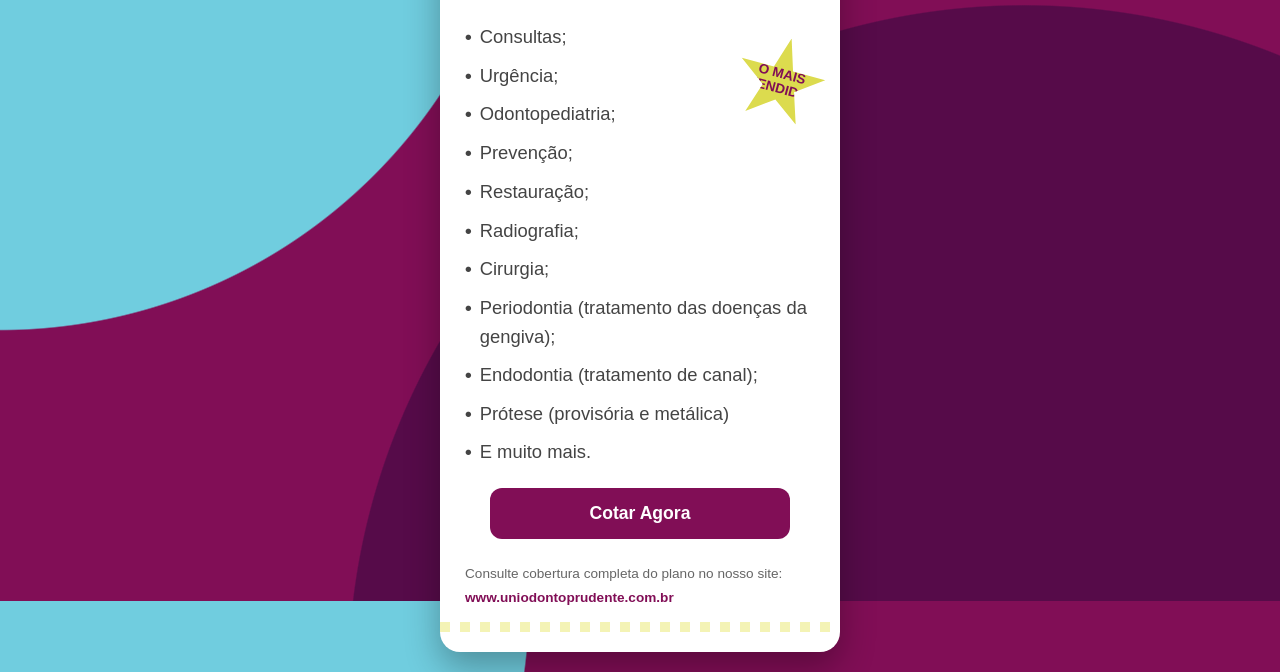
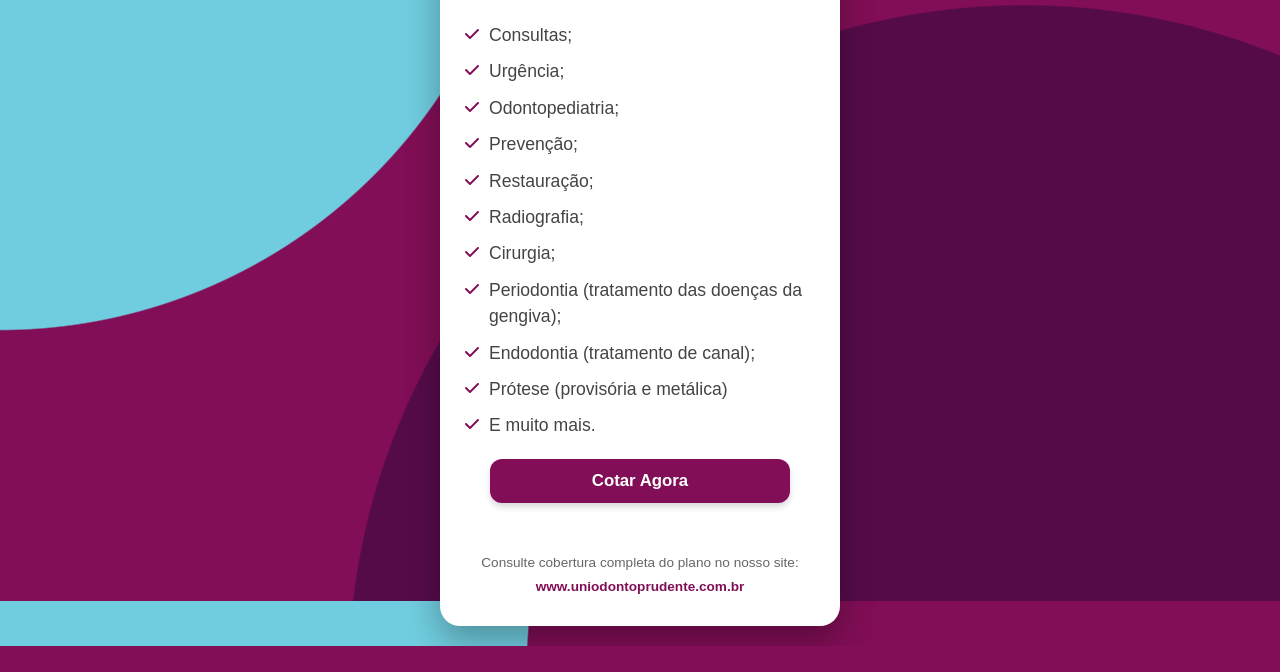
Before and after one commit to uniodontopp/ntag-luc-unipp, a plain HTML site: page planos.html in a window 1280 px wide. Shown: the part 199-871 px from the top of the page. After the commit the page ends 845 px from the top, so only its background shows below. Drawn offline with Linux system fonts and the light colour scheme; a web font is replaced by a local one.

Commit message:
planos.html

```diff
--- a/planos.html
+++ b/planos.html
@@ -19,9 +19,8 @@
             --shape-dark: #560b49;
             --text-dark: #333;
 
-            /* Cores específicas do Card da Foto */
-            --header-purple: #810e56; /* Roxo do topo */
-            --badge-yellow: #dcdb4e;  /* Amarelo do selo */
+            /* Cores específicas do Card */
+            --header-purple: #810e56;
         }
 
         body {
@@ -41,25 +40,29 @@
         }
 
         .container {
-            max-width: 400px; /* Largura mais estreita igual ao panfleto */
+            max-width: 400px;
             width: 100%;
         }
 
-        /* Botão Voltar */
+        /* --- BOTÃO VOLTAR (Branco Sólido) --- */
         .btn-voltar {
             display: inline-flex;
             align-items: center;
             gap: 8px;
             margin-bottom: 20px;
-            color: white;
+            color: var(--header-purple); /* Texto Roxo */
             text-decoration: none;
             font-weight: 700;
-            background: rgba(255,255,255,0.2);
+            background: #ffffff; /* Fundo Branco Sólido */
             padding: 10px 20px;
             border-radius: 30px;
             transition: 0.3s;
+            box-shadow: 0 4px 10px rgba(0,0,0,0.2);
         }
-        .btn-voltar:hover { background: rgba(255,255,255,0.3); }
+        .btn-voltar:hover {
+            transform: translateY(-2px);
+            box-shadow: 0 6px 15px rgba(0,0,0,0.3);
+        }
 
         /* --- O CARD ESTILO PANFLETO --- */
         .pamphlet-card {
@@ -69,16 +72,15 @@
             box-shadow: 0 15px 35px rgba(0,0,0,0.3);
             position: relative;
             text-align: left;
-            padding-bottom: 20px;
         }
 
         /* Cabeçalho Roxo Curvo */
         .card-header {
             background-color: var(--header-purple);
-            color: #dcdb4e; /* Texto Amarelo/Lima */
+            color: #dcdb4e;
             padding: 20px;
             text-align: center;
-            border-radius: 20px 20px 0 0; /* Curva apenas em cima */
+            border-radius: 20px 20px 0 0;
         }
 
         .card-header h1 {
@@ -108,56 +110,33 @@
             list-style: none;
             padding: 0;
             margin: 0;
-            font-size: 1.15rem; /* Texto grande e legível */
-            line-height: 1.6;
+            font-size: 1.1rem;
+            line-height: 1.5;
             color: #444;
             font-weight: 500;
         }
 
         .items-list li {
-            margin-bottom: 8px;
+            margin-bottom: 10px;
             display: flex;
             align-items: flex-start;
         }
 
-        .items-list li::before {
-            content: "•";
-            color: #444;
-            font-weight: bold;
-            margin-right: 8px;
-            font-size: 1.2rem;
+        /* Estilo do Ícone Check */
+        .items-list li i {
+            color: var(--header-purple);
+            margin-right: 10px;
+            font-size: 1rem;
+            margin-top: 4px;
         }
 
-        /* O Selo "Mais Vendido" */
-        .badge-star {
-            position: absolute;
-            top: 40px;
-            right: 15px;
-            background: var(--badge-yellow);
-            color: var(--header-purple);
-            width: 90px;
-            height: 90px;
-            display: flex;
-            justify-content: center;
-            align-items: center;
-            text-align: center;
-            font-weight: 800;
-            font-size: 0.85rem;
-            line-height: 1.1;
-            text-transform: uppercase;
-            transform: rotate(15deg);
-            z-index: 10;
-            /* Recorte de Estrela/Explosão */
-            clip-path: polygon(50% 0%, 61% 35%, 98% 35%, 68% 57%, 79% 91%, 50% 70%, 21% 91%, 32% 57%, 2% 35%, 39% 35%);
-            box-shadow: 0 5px 15px rgba(0,0,0,0.2);
-        }
-
-        /* Rodapé com Link */
+        /* Rodapé com Link - CENTRALIZADO */
         .card-footer {
-            padding: 0 25px 15px 25px;
+            padding: 0 25px 30px 25px;
             font-size: 0.85rem;
             color: #666;
             line-height: 1.4;
+            text-align: center;
         }
         .website-link {
             color: var(--header-purple);
@@ -167,23 +146,25 @@
             margin-top: 5px;
         }
 
-        /* Botão Cotar (Estilo Botão Uniodonto) */
+        /* --- BOTÃO COTAR (Ajustado) --- */
         .btn-cotar {
             display: block;
-            margin: 20px 25px 0 25px;
+            margin: 20px 25px 25px 25px;
             background: var(--header-purple);
             color: white;
             text-align: center;
-            padding: 15px;
+            padding: 12px; /* Reduzido de 15px para ficar mais elegante */
             border-radius: 12px;
             font-weight: 700;
             text-decoration: none;
-            font-size: 1.1rem;
+            font-size: 1.05rem;
             transition: 0.3s;
+            box-shadow: 0 4px 6px rgba(0,0,0,0.15); /* Sombra suave */
         }
         .btn-cotar:hover {
             background: #5e083d;
             transform: translateY(-2px);
+            box-shadow: 0 6px 12px rgba(0,0,0,0.25);
         }
 
     </style>
@@ -207,22 +188,18 @@
 
             <div class="card-body">
 
-                <div class="badge-star">
-                    O Mais<br>Vendido
-                </div>
-
                 <ul class="items-list">
-                    <li>Consultas;</li>
-                    <li>Urgência;</li>
-                    <li>Odontopediatria;</li>
-                    <li>Prevenção;</li>
-                    <li>Restauração;</li>
-                    <li>Radiografia;</li>
-                    <li>Cirurgia;</li>
-                    <li>Periodontia (tratamento das doenças da gengiva);</li>
-                    <li>Endodontia (tratamento de canal);</li>
-                    <li>Prótese (provisória e metálica)</li>
-                    <li>E muito mais.</li>
+                    <li><i class="fa-solid fa-check"></i> Consultas;</li>
+                    <li><i class="fa-solid fa-check"></i> Urgência;</li>
+                    <li><i class="fa-solid fa-check"></i> Odontopediatria;</li>
+                    <li><i class="fa-solid fa-check"></i> Prevenção;</li>
+                    <li><i class="fa-solid fa-check"></i> Restauração;</li>
+                    <li><i class="fa-solid fa-check"></i> Radiografia;</li>
+                    <li><i class="fa-solid fa-check"></i> Cirurgia;</li>
+                    <li><i class="fa-solid fa-check"></i> Periodontia (tratamento das doenças da gengiva);</li>
+                    <li><i class="fa-solid fa-check"></i> Endodontia (tratamento de canal);</li>
+                    <li><i class="fa-solid fa-check"></i> Prótese (provisória e metálica)</li>
+                    <li><i class="fa-solid fa-check"></i> E muito mais.</li>
                 </ul>
 
                 <a href="https://wa.me/5518996719437?text=Olá Luciana, vi o folheto do Plano Ouro e gostaria de saber mais." class="btn-cotar">
@@ -235,8 +212,6 @@
                 <a href="https://www.uniodontoprudente.com.br" class="website-link" target="_blank">www.uniodontoprudente.com.br</a>
             </div>
 
-            <div style="height: 10px; background: repeating-linear-gradient(90deg, #e8e76b, #e8e76b 10px, white 10px, white 20px); opacity: 0.5;"></div>
-
         </div>
 
     </div>
```
